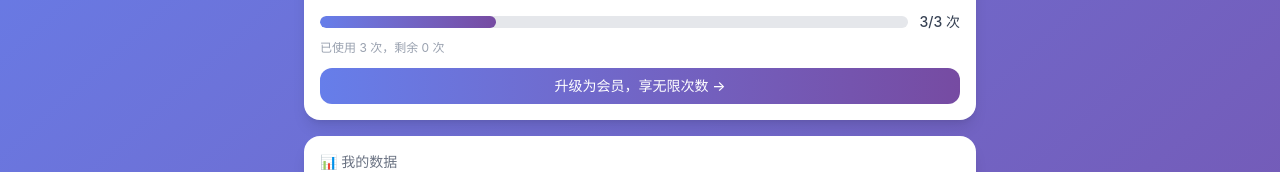
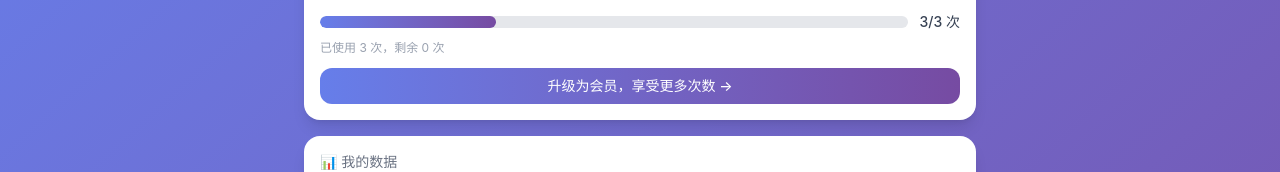
Before and after one commit to maggiechen-crypto/FoodConverter, a Next.js app: page /profile in a window 1280 px wide. Shown: the part 232-404 px from the top of the page. Built offline with nearby package versions, Linux system fonts and the light colour scheme; no server answers; the database is empty; sample sign-in values are in the browser's storage.

Commit message:
fix: 修改文案为'更多次数'

```diff
--- a/src/app/profile/page.tsx
+++ b/src/app/profile/page.tsx
@@ -169,7 +169,7 @@ export default function Profile() {
               href="/pricing"
               className="block mt-3 text-center py-2 bg-gradient-to-r from-[#667eea] to-[#764ba2] text-white rounded-xl text-sm font-medium hover:opacity-90"
             >
-              升级为会员，享无限次数 →
+              升级为会员，享受更多次数 →
             </Link>
           </div>
         )}
@@ -184,7 +184,7 @@ export default function Profile() {
               )}
               <div>
                 <h3 className="text-white font-medium">{tierLabels[currentTier]}</h3>
-                <p className="text-white/70 text-xs">无限次使用额度</p>
+                <p className="text-white/70 text-xs">每月更多使用次数</p>
               </div>
             </div>
             <Link
```
